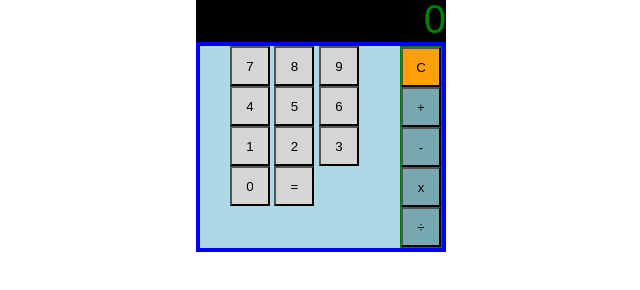
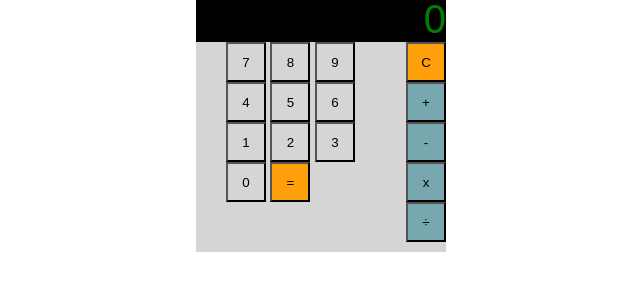
Before and after one commit to ryampeguero/htmlcss-simple-calculator, a plain HTML site: page index.html in a window 1280 px wide. Shown: the part 390-680 px from the top of the page, without its empty margins (319-959 px from the left). Drawn offline with Linux system fonts and the light colour scheme; a web font is replaced by a local one.

Commit message:
fix: fixed items colors

```diff
--- a/css/style.css
+++ b/css/style.css
@@ -15,10 +15,9 @@ img {
 }
 
 .container{
-
-
     width: 250px;
     margin: 300px auto;
+    border-radius: 10px;
     /* debug */
     background-color: pink;
 }
@@ -42,8 +41,8 @@ img {
     height: 100%;
 
     /* debug */
-    border: 4px solid blue;
-    /* background-color: red; */
+    /* border: 4px solid blue; */
+    background-color: #D5D5D5;
 
 }
 
@@ -86,7 +85,7 @@ img {
     flex-grow: 1;
 
     /* debug */
-    border: 1px solid green;
+    /* border: 1px solid green; */
 
 }
 
--- a/index.html
+++ b/index.html
@@ -20,7 +20,7 @@
     <!-- MAIN -->
     <main>
 
-         <div class="container">
+        <div class="container">
             <!-- Top Calculator -->
             <!-- Logo -->
             <div class="logo">
@@ -50,7 +50,7 @@
                         <button class="square">2</button>
                         <button class="square">3</button>
                         <button class="square grow">0</button>
-                        <button class="square">=</button>
+                        <button class="square operator-sp">=</button>
                     </div>
                 <!-- /Number Keys -->
 
```
